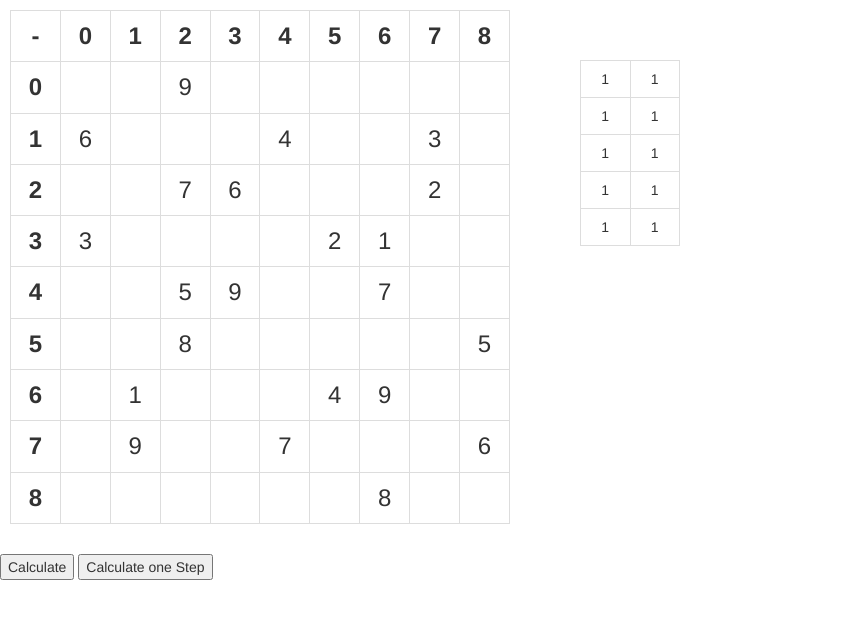
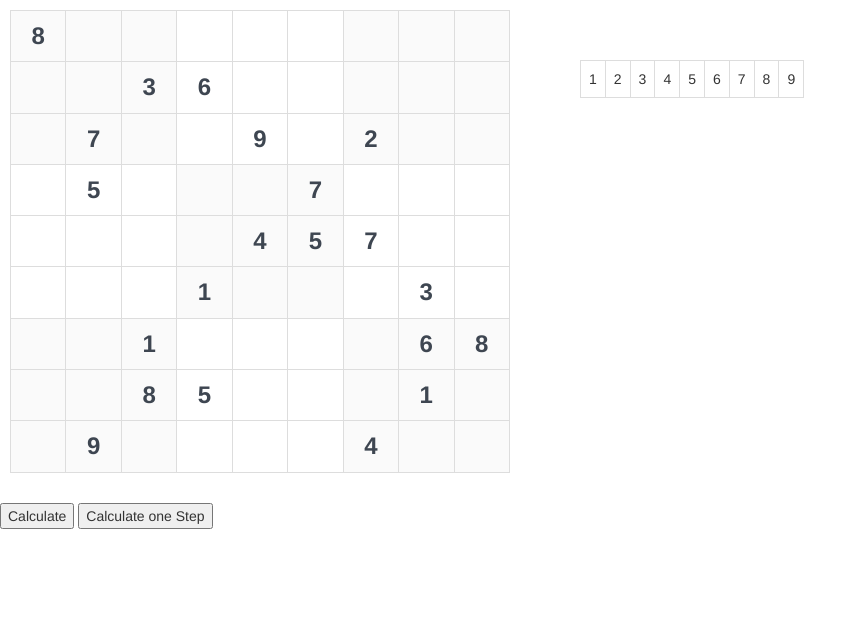
Before and after one commit to ochukai/oli-sudoku, a website with bundled scripts: page index-static.html in a window 1280 px wide. Shown: the whole page, without its empty margins (0-867 px from the left). Built offline with nearby package versions, Linux system fonts and the light colour scheme.

Commit message:
finish build a clickable sudoku ans style it

```diff
--- a/css/style.css
+++ b/css/style.css
@@ -1,6 +1,5 @@
 .sudoku-wrapper {
     width: 500px;
-    /*min-width: 300px;*/
     /*max-width: 600px;*/
     margin: 40px;
     font-size: 24px;
@@ -12,13 +11,45 @@
     margin: 10px;
 }
 
-.sudoku-wrapper td,
-.sudoku-wrapper th {
-    vertical-align: middle;
+/*
+.sudoku-wrapper td {
+    transition: all 0.2s;
     text-align: center;
-    transition: all 0.3s;
+    margin: 1px;
+    display: inline-block;
+    float: left;
+    height: 50px;
+    width: 50px;
+    color: #666;
+    border: 1px solid pink;
+}
+*/
+
+.sudoku-wrapper td {
+    transition: all 0.2s;
+    text-align: center;
+    margin: 1px;
+    color: #666;
 }
 
+.sudoku-wrapper td.original {
+    font-weight: 600;
+    color: #3E4651;
+}
+
+.sudoku-wrapper td.highlight {
+    background-color: #fafafa;
+}
+
+.sudoku-wrapper td.active-related {
+    background-color: #edecf0;
+}
+
+/*
+    ========================================================
+        tips
+    ========================================================
+*/
 table.tips td,
 .sudoku-wrapper td.empty {
     cursor: pointer;
@@ -29,11 +60,8 @@ table.tips td:hover,
     background-color: #eee;
 }
 
-table.tips td:focus,
 table.tips td:active,
-.sudoku-wrapper td.empty.active,
-.sudoku-wrapper td.empty:active,
-.sudoku-wrapper td.empty:focus {
+.sudoku-wrapper td.empty.active {
     background-color: #ddd;
 }
 
--- a/index-static.html
+++ b/index-static.html
@@ -22,153 +22,19 @@
 
 <body>
 <div class="clearfix wrapper">
-    <div class="sudoku-wrapper">
-        <table class="table table-bordered">
-            <tbody>
-            <tr>
-                <th>-</th>
-                <th>0</th>
-                <th>1</th>
-                <th>2</th>
-                <th>3</th>
-                <th>4</th>
-                <th>5</th>
-                <th>6</th>
-                <th>7</th>
-                <th>8</th>
-            </tr>
-            <tr>
-                <th>0</th>
-                <td class="empty"></td>
-                <td class="empty"></td>
-                <td>9</td>
-                <td class="empty"></td>
-                <td class="empty"></td>
-                <td class="empty"></td>
-                <td class="empty"></td>
-                <td class="empty"></td>
-                <td class="empty"></td>
-            </tr>
-            <tr>
-                <th>1</th>
-                <td>6</td>
-                <td class="empty"></td>
-                <td class="empty"></td>
-                <td class="empty"></td>
-                <td>4</td>
-                <td class="empty"></td>
-                <td class="empty"></td>
-                <td>3</td>
-                <td class="empty"></td>
-            </tr>
-            <tr>
-                <th>2</th>
-                <td class="empty"></td>
-                <td class="empty"></td>
-                <td>7</td>
-                <td>6</td>
-                <td class="empty"></td>
-                <td class="empty"></td>
-                <td class="empty"></td>
-                <td>2</td>
-                <td class="empty"></td>
-            </tr>
-            <tr>
-                <th>3</th>
-                <td>3</td>
-                <td class="empty"></td>
-                <td class="empty"></td>
-                <td class="empty"></td>
-                <td class="empty"></td>
-                <td>2</td>
-                <td>1</td>
-                <td class="empty"></td>
-                <td class="empty"></td>
-            </tr>
-            <tr>
-                <th>4</th>
-                <td class="empty"></td>
-                <td class="empty"></td>
-                <td>5</td>
-                <td>9</td>
-                <td class="empty"></td>
-                <td class="empty"></td>
-                <td>7</td>
-                <td class="empty"></td>
-                <td class="empty"></td>
-            </tr>
-            <tr>
-                <th>5</th>
-                <td class="empty"></td>
-                <td class="empty"></td>
-                <td>8</td>
-                <td class="empty"></td>
-                <td class="empty"></td>
-                <td class="empty"></td>
-                <td class="empty"></td>
-                <td class="empty"></td>
-                <td>5</td>
-            </tr>
-            <tr>
-                <th>6</th>
-                <td class="empty"></td>
-                <td>1</td>
-                <td class="empty"></td>
-                <td class="empty"></td>
-                <td class="empty"></td>
-                <td>4</td>
-                <td>9</td>
-                <td class="empty"></td>
-                <td class="empty"></td>
-            </tr>
-            <tr>
-                <th>7</th>
-                <td class="empty"></td>
-                <td>9</td>
-                <td class="empty"></td>
-                <td class="empty"></td>
-                <td>7</td>
-                <td class="empty"></td>
-                <td class="empty"></td>
-                <td class="empty"></td>
-                <td>6</td>
-            </tr>
-            <tr>
-                <th>8</th>
-                <td class="empty"></td>
-                <td class="empty"></td>
-                <td class="empty"></td>
-                <td class="empty"></td>
-                <td class="empty"></td>
-                <td class="empty"></td>
-                <td>8</td>
-                <td class="empty"></td>
-                <td class="empty"></td>
-            </tr>
-            </tbody>
-        </table>
-    </div>
+    <div class="sudoku-wrapper"></div>
 
     <table class="table table-bordered tips">
         <tr>
             <td>1</td>
-            <td>1</td>
-        </tr>
-        <tr>
-            <td>1</td>
-            <td>1</td>
-        </tr>
-        <tr>
-            <td>1</td>
-            <td>1</td>
-        </tr>
-        <tr>
-            <td>1</td>
-            <td>1</td>
-        </tr>
-        <tr>
-            <td>1</td>
-            <td>1</td>
+            <td>2</td>
+            <td>3</td>
+            <td>4</td>
+            <td>5</td>
+            <td>6</td>
+            <td>7</td>
+            <td>8</td>
+            <td>9</td>
         </tr>
     </table>
 </div>
@@ -180,7 +46,8 @@
 <script src="js/underscore.js"></script>
 <!-- Include all compiled plugins (below), or include individual files as needed -->
 <script src="js/bootstrap.min.js"></script>
-<script src="js/main.js"></script>
+<!--<script src="js/main.js"></script>-->
+<script src="js/builder.js"></script>
 </body>
 
 </html>
--- /dev/null
+++ b/js/builder.js
@@ -0,0 +1,125 @@
+(function ($, _) {
+
+    var OkuBuilder = function (sudoku) {
+        this.sudoku = sudoku;
+        this.highlightBoxs = [0,2,4,6,8];
+    };
+
+    OkuBuilder.prototype.render = function () {
+        var $table = $('<table class="table table-bordered"></table>');
+
+        _.each(this.sudoku, function (row, i) {
+            var $row = $('<tr></tr>');
+
+            _.each(row, function (num, j) {
+                var $td = this.formatTd(j, i, num);
+                $row.append($td);
+            }, this);
+
+            $table.append($row);
+        }, this);
+
+        $('.sudoku-wrapper').empty().append($table);
+    };
+
+    OkuBuilder.prototype.formatTd = function (x, y, number) {
+        var box = this.xyToBox(x, y);
+        var $td = $('<td></td>').data({
+            x: x,
+            y: y,
+            box: box
+        });
+
+        if (number === 0) {
+            number = ' ';
+            $td.addClass('empty');
+        } else {
+            $td.addClass('original');
+        }
+
+        if (this.shouldHighlight(box)) {
+            $td.addClass('highlight');
+        }
+
+        $td.text(number);
+        return $td;
+    };
+
+    OkuBuilder.prototype.shouldHighlight = function (box) {
+        return _.contains(this.highlightBoxs, box);
+    };
+
+    /**
+     *  | box -> 0 1 2
+     *  |     -> 3 4 5
+     *  |     -> 6 7 8
+     *
+     * @param x
+     * @param y
+     * @returns {number}
+     */
+    OkuBuilder.prototype.xyToBox = function (x, y) {
+        return Math.floor(y / 3) * 3 + Math.floor(x / 3);
+    };
+
+    OkuBuilder.prototype.markRelated = function (data) {
+        $('.sudoku-wrapper td').each(function() {
+            var $this = $(this);
+            var curData = $this.data();
+            if (curData.x === data.x || curData.y === data.y || curData.box === data.box) {
+                $this.addClass('active-related');
+            }
+        });
+    };
+
+    OkuBuilder.prototype.initEvents = function () {
+        var self = this;
+        $(document).on('click', function() {
+            $('.sudoku-wrapper td')
+                .removeClass('active')
+                .removeClass('active-related');
+        });
+
+        $('.sudoku-wrapper').on('click', 'td.empty', function () {
+            var $this = $(this);
+
+            $this.parents('table').find('td')
+                .removeClass('active')
+                .removeClass('active-related');
+            self.markRelated($this.data());
+            $this.addClass('active');
+
+            return false;
+        });
+
+        $('.tips').on('click', 'td', function () {
+            var $this = $(this);
+            var $active = $('.sudoku-wrapper td.active');
+            $active.text($this.text());
+
+            return false;
+        });
+
+    };
+
+    $(function () {
+
+        var third = [
+            [8, 0, 0, 0, 0, 0, 0, 0, 0],
+            [0, 0, 3, 6, 0, 0, 0, 0, 0],
+            [0, 7, 0, 0, 9, 0, 2, 0, 0],
+            [0, 5, 0, 0, 0, 7, 0, 0, 0],
+            [0, 0, 0, 0, 4, 5, 7, 0, 0],
+            [0, 0, 0, 1, 0, 0, 0, 3, 0],
+            [0, 0, 1, 0, 0, 0, 0, 6, 8],
+            [0, 0, 8, 5, 0, 0, 0, 1, 0],
+            [0, 9, 0, 0, 0, 0, 4, 0, 0]
+        ];
+
+        var builder = new OkuBuilder(third);
+        builder.render();
+        builder.initEvents();
+
+    });
+
+})(jQuery, _);
```
